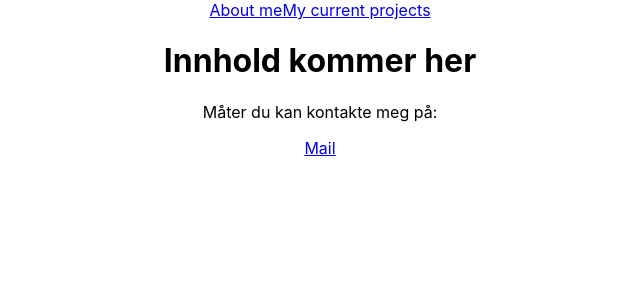
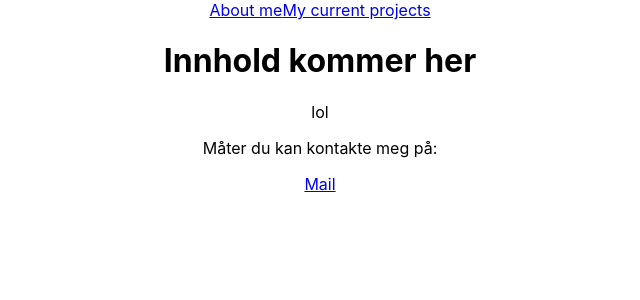
Before and after one commit to erlhol/Erling-Holte, a React (Create React App) app in the folder my-app/: page / in a window 1280 px wide. Shown: the top 300 px of the page, without its empty margins (320-960 px from the left). Built offline with nearby package versions, Linux system fonts and the light colour scheme.

Commit message:
Add typescript

```diff
--- a/my-app/package.json
+++ b/my-app/package.json
@@ -7,6 +7,8 @@
     "@testing-library/jest-dom": "^5.17.0",
     "@testing-library/react": "^13.4.0",
     "@testing-library/user-event": "^13.5.0",
+    "@types/react": "^18.2.24",
+    "@types/react-dom": "^18.2.8",
     "react": "^18.2.0",
     "react-dom": "^18.2.0",
     "react-scripts": "5.0.1",
--- a/my-app/src/App.js
+++ b/my-app/src/App.js
@@ -1,4 +1,5 @@
 import './App.css';
+import Example from './Example';
 
 function App() {
   return (
@@ -6,11 +7,12 @@ function App() {
     <header>
       <nav>
         <a href="index.html">About me</a>
-        <a href="projects.html">My current projects</a>
+        <a href="index.html">My current projects</a>
       </nav>
     </header>
 
     <h1>Innhold kommer her </h1>
+    <Example message='lol'></Example>
 
     <footer>
       <p>Måter du kan kontakte meg på: </p>
--- /dev/null
+++ b/my-app/src/Example.tsx
@@ -0,0 +1,11 @@
+import React from 'react';
+
+interface Props {
+  message: string;
+}
+
+const Example: React.FC<Props> = ({ message }) => {
+  return <div>{message}</div>;
+};
+
+export default Example;
```
Also changed, not shown: my-app/tsconfig.json (added, +16 -0 lines), 1 other file (tests, documents, lock files or other folders).
